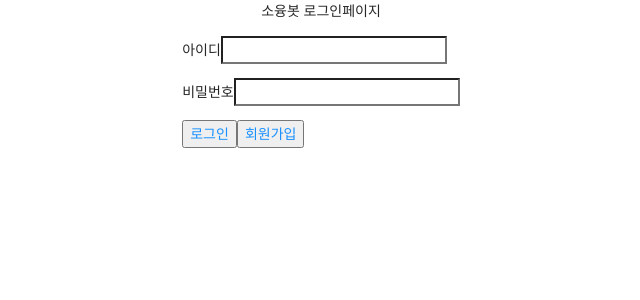
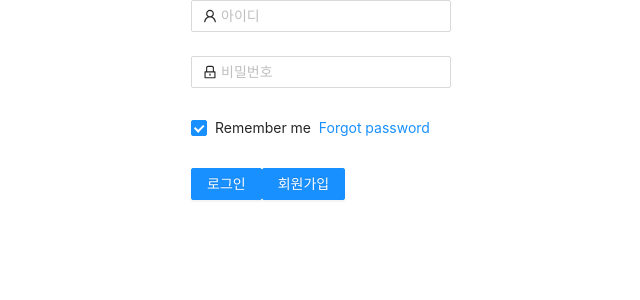
Before and after one commit to MLifeFam/SYB-web, a React (Create React App) app: page / in a window 1280 px wide. Shown: the top 300 px of the page, without its empty margins (319-959 px from the left). Built offline with nearby package versions, Linux system fonts and the light colour scheme.

Commit message:
로그인폼 / 조교 부재여부 폼 변경
1. 로그인 폼 UI 변경
2. 조교 부재여부 폼 UI 수정

```diff
--- a/src/pages/Content1.js
+++ b/src/pages/Content1.js
@@ -77,7 +77,7 @@ const Content1 = () => {
       </div>
 
       <Form form={form} onFinish={onFinish} onFieldsChange={onValuesChange} style={{width:"30rem"}}>
-        <Form.Item label="학과" name="department">
+        <Form.Item label="학과" name="department" required>
           <Select onChange={onChangeSelectFunc}>
             <Option value="소프트웨어학과">소프트웨어학과</Option>
             <Option value="컴퓨터공학과">컴퓨터공학과</Option>
@@ -87,14 +87,14 @@ const Content1 = () => {
             <Option value="창의소프트학부">창의소프트학부</Option>
           </Select>
         </Form.Item>
-        <Form.Item label="상태" name="status">
+        <Form.Item label="상태" name="status" required>
           <Select>
             <Option value="0">근무중</Option>
             <Option value="1">부재중</Option>
             <Option value="2">기타내용 입력</Option>
           </Select>
         </Form.Item>
-        <Form.Item label="기타내용" name="comment">
+        <Form.Item label="기타내용" name="comment" style={{resize:"none"}}>
           <TextArea disabled={isDisable} />
         </Form.Item>
         <Form.Item colon={false} wrapperCol={{ span: 11, offset: 11 }}>
--- a/src/pages/Login.js
+++ b/src/pages/Login.js
@@ -1,40 +1,83 @@
 import React , { Component,useState } from 'react';
 import { Link, Redirect, Route, Switch, BrowserRouter as Router } from "react-router-dom"
 import styled from 'styled-components';
+import { Form, Input, Button, Checkbox } from 'antd';
+import { UserOutlined, LockOutlined } from '@ant-design/icons';
 
-const Container = styled.div`
+const LoginForm = styled.div`
     display:flex;
-    flex-direction:column;
+    width:100%;
+    height:100%;
+    justify-content:center;
     align-items:center;
-    justify-content:center;
 `;
 
-class Login extends Component{
-    render(){
-        return(
-            <Container>
-                <p>소융봇 로그인페이지</p>
-                    <form name="login_form" action="">
-                        <p>
-                            아이디
-                            <input
-                                type="text"
-                             />
-                        </p>
-                        <p>
-                            비밀번호
-                            <input type="password"></input>
-                        </p>
-                        <Link to="/main">
-                          <button style={{}}>로그인</button>
-                        </Link>
-                        <Link to="/signup">
-                          <button style={{}}>회원가입</button>
-                        </Link>
-                    </form>
-            </Container>
-        );
-    }
-  }
+const Login = () => {
+  const onFinish = (values) => {
+    console.log('Received values of form: ', values);
+  };
+
+  return (
+    <LoginForm>
+        <Form
+        name="normal_login"
+        className="login-form"
+        initialValues={{
+            remember: true,
+        }}
+        onFinish={onFinish}
+        >
+        <Form.Item
+            name="ID"
+            rules={[
+            {
+                required: true,
+                message: 'ID를 입력해주세요',
+            },
+            ]}
+        >
+            <Input prefix={<UserOutlined className="site-form-item-icon" />} placeholder="아이디" />
+        </Form.Item>
+        <Form.Item
+            name="비밀번호"
+            rules={[
+            {
+                required: true,
+                message: '비밀번호를 입력해주세요',
+            },
+            ]}
+        >
+            <Input
+            prefix={<LockOutlined className="site-form-item-icon" />}
+            type="password"
+            placeholder="비밀번호"
+            />
+        </Form.Item>
+        <Form.Item>
+            <Form.Item name="remember" valuePropName="checked" noStyle>
+            <Checkbox>Remember me</Checkbox>
+            </Form.Item>
+
+            <a className="login-form-forgot" href="">
+            Forgot password
+            </a>
+        </Form.Item>
+
+        <Form.Item>
+            <Link to='/main'>
+                <Button type="primary" htmlType="submit" className="login-form-button">
+                    로그인
+                </Button>
+            </Link>
+            <Link to='/signup'>
+                <Button type="primary" htmlType="submit" className="login-form-button">
+                    회원가입
+                </Button>
+            </Link>
+        </Form.Item>
+        </Form>
+    </LoginForm>
+  );
+};
 
 export default Login;
```
